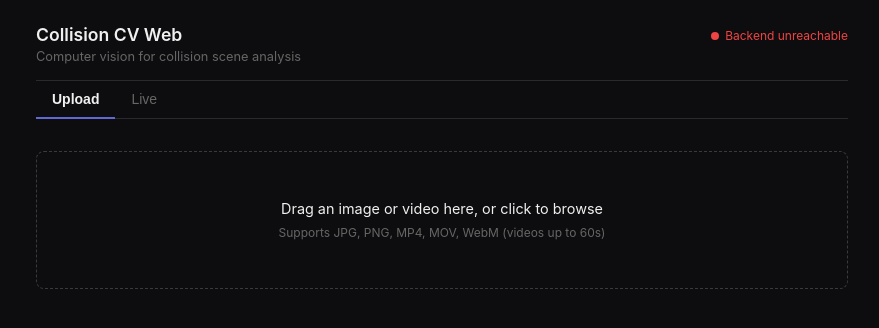
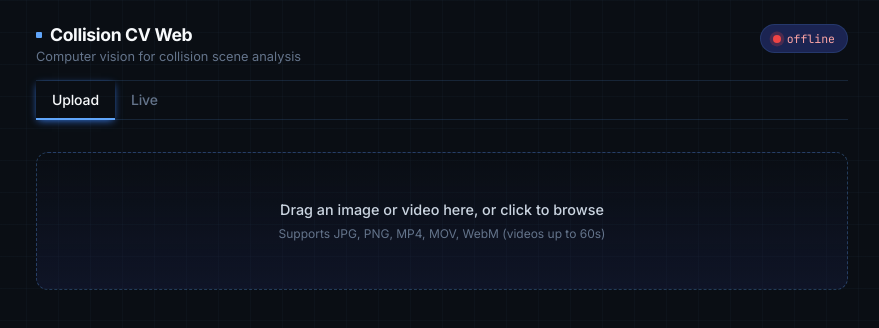
Before and after one commit to dawsdo/collision-cv-web, a React (Vite) app in the folder frontend/: page / in a window 1280 px wide. Shown: the top 328 px of the page, without its empty margins (198-1077 px from the left). Built offline with nearby package versions, Linux system fonts and the light colour scheme; no server answers.

Commit message:
Cleaned up front-end, added navy color palette, changed font to JetBrains Mono, and added grid background texture

```diff
--- a/frontend/index.html
+++ b/frontend/index.html
@@ -1,5 +1,5 @@
 <!doctype html>
-<html lang="en">
+<html lang="en" style="background:#0a0e14">
   <head>
     <meta charset="UTF-8" />
     <link rel="icon" type="image/svg+xml" href="/favicon.svg" />
--- a/frontend/src/App.css
+++ b/frontend/src/App.css
@@ -14,7 +14,7 @@
   align-items: flex-start;
   justify-content: space-between;
   padding: 24px 0 16px;
-  border-bottom: 1px solid #2a2a2c;
+  border-bottom: 1px solid var(--border-subtle);
 }
 
 .app-header__left {
@@ -25,13 +25,27 @@
 
 .app-title {
   font-size: 1.1rem;
-  font-weight: 600;
-  color: #f0f0f0;
+  font-weight: 700;
+  color: var(--text-bright);
+  letter-spacing: -0.02em;
+  display: flex;
+  align-items: center;
+  gap: 8px;
+}
+
+.app-title::before {
+  content: '';
+  display: inline-block;
+  width: 6px;
+  height: 6px;
+  background: var(--accent);
+  border-radius: 1px;
+  flex-shrink: 0;
 }
 
 .app-subtitle {
   font-size: 0.8rem;
-  color: #666;
+  color: var(--text-muted);
 }
 
 .app-content {
@@ -45,9 +59,13 @@
   display: flex;
   align-items: center;
   gap: 6px;
-  padding-top: 4px;
-  font-size: 0.75rem;
-  color: #666;
+  padding: 6px 12px;
+  background: var(--bg-surface-1);
+  border: 1px solid var(--border-subtle);
+  border-radius: 999px;
+  font-size: 0.72rem;
+  color: var(--text-muted);
+  font-family: var(--font-mono);
 }
 
 .backend-status__dot {
@@ -58,17 +76,24 @@
   background: #444;
 }
 
-.backend-status--connected .backend-status__dot { background: #22c55e; }
-.backend-status--unreachable .backend-status__dot { background: #ef4444; }
+.backend-status--connected .backend-status__dot {
+  background: #22c55e;
+  animation: pulse-glow-green 2s ease-in-out infinite;
+}
 
-.backend-status--connected .backend-status__label { color: #22c55e; }
-.backend-status--unreachable .backend-status__label { color: #ef4444; }
+.backend-status--unreachable .backend-status__dot {
+  background: #ef4444;
+  animation: pulse-glow-red 2s ease-in-out infinite;
+}
+
+.backend-status--connected .backend-status__label  { color: var(--text-muted); }
+.backend-status--unreachable .backend-status__label { color: var(--text-error); }
 
 /* ─── Tabs ──────────────────────────────────────────────────────── */
 
 .tabs {
   display: flex;
-  border-bottom: 1px solid #2a2a2c;
+  border-bottom: 1px solid var(--border-subtle);
 }
 
 .tabs__tab {
@@ -78,19 +103,22 @@
   padding: 10px 16px;
   margin-bottom: -1px;
   font-size: 0.875rem;
-  color: #666;
+  font-weight: 500;
+  font-family: var(--font-body);
+  letter-spacing: -0.01em;
+  color: var(--text-muted);
   cursor: pointer;
-  transition: color 0.1s;
+  transition: color 200ms ease, border-color 200ms ease;
 }
 
 .tabs__tab:hover {
-  color: #f0f0f0;
+  color: var(--text-primary);
 }
 
 .tabs__tab--active {
-  color: #f0f0f0;
-  font-weight: 600;
-  border-bottom-color: #5e6ad2;
+  color: var(--text-bright);
+  border-bottom-color: var(--accent);
+  box-shadow: 0 2px 8px -2px var(--accent-glow);
 }
 
 /* ─── UploadMode ────────────────────────────────────────────────── */
@@ -102,21 +130,23 @@
 }
 
 .upload-zone {
-  border: 1px dashed #3a3a3c;
-  border-radius: 8px;
+  border: 1.5px dashed var(--border-strong);
+  border-radius: 12px;
   padding: 48px 32px;
   text-align: center;
   cursor: pointer;
-  transition: border-color 0.15s, background 0.15s;
+  background: linear-gradient(180deg, transparent 0%, rgba(27, 36, 82, 0.3) 100%);
+  transition: border-color 0.15s, background 0.15s, box-shadow 0.15s;
 }
 
 .upload-zone--drag-over {
-  border-color: #5e6ad2;
-  background: rgba(94, 106, 210, 0.06);
+  border-color: var(--accent);
+  background: linear-gradient(180deg, rgba(96, 165, 250, 0.08) 0%, rgba(27, 36, 82, 0.4) 100%);
+  box-shadow: 0 0 32px -8px var(--accent-glow);
 }
 
 .upload-zone--error {
-  border-color: #ef4444;
+  border-color: rgba(239, 68, 68, 0.6);
 }
 
 .upload-zone--processing,
@@ -130,64 +160,95 @@
 
 .upload-zone__title {
   font-size: 0.9rem;
-  color: #f0f0f0;
+  font-weight: 500;
+  color: var(--text-primary);
   margin-bottom: 8px;
 }
 
 .upload-zone__subtitle {
   font-size: 0.75rem;
-  color: #666;
+  color: var(--text-muted);
 }
 
 .upload-zone__error {
   font-size: 0.875rem;
-  color: #ef4444;
+  color: var(--text-error);
 }
 
 .upload-zone__filename {
   font-size: 0.875rem;
-  color: #f0f0f0;
+  color: var(--text-primary);
   margin-bottom: 8px;
 }
 
 .upload-zone__processing {
   font-size: 0.8rem;
-  color: #666;
+  color: var(--text-muted);
+  animation: pulse-opacity 1.5s ease-in-out infinite;
 }
 
 .upload-zone__result-title {
   font-size: 0.9rem;
-  color: #f0f0f0;
+  font-weight: 600;
+  color: var(--text-bright);
   margin-bottom: 16px;
+  display: flex;
+  align-items: center;
+  justify-content: center;
+  gap: 8px;
+}
+
+.upload-zone__result-title::before {
+  content: '';
+  display: inline-block;
+  width: 8px;
+  height: 8px;
+  border: 1.5px solid var(--accent);
+  border-radius: 1px;
+  flex-shrink: 0;
 }
 
 .upload-zone__json {
   text-align: left;
-  background: #111113;
-  border: 1px solid #2a2a2c;
+  background: var(--bg-surface-3);
+  border: 1px solid var(--border-subtle);
   border-radius: 6px;
   padding: 12px;
   font-size: 0.75rem;
-  color: #ccc;
+  font-family: var(--font-mono);
+  color: var(--text-primary);
   overflow: auto;
   max-height: 300px;
   margin-bottom: 16px;
   white-space: pre;
+  scrollbar-width: thin;
+  scrollbar-color: var(--border-subtle) transparent;
+}
+
+.upload-zone__json::-webkit-scrollbar {
+  width: 6px;
+  height: 6px;
+}
+
+.upload-zone__json::-webkit-scrollbar-thumb {
+  background: var(--border-subtle);
+  border-radius: 3px;
 }
 
 .upload-btn {
   background: none;
-  border: 1px solid #2a2a2c;
+  border: 1px solid var(--border-subtle);
   border-radius: 6px;
   padding: 8px 16px;
   font-size: 0.8rem;
-  color: #f0f0f0;
+  font-family: var(--font-body);
+  color: var(--text-primary);
   cursor: pointer;
-  transition: border-color 0.1s;
+  transition: border-color 0.15s;
 }
 
 .upload-btn:hover {
-  border-color: #5e6ad2;
+  border-color: var(--accent);
 }
 
 /* ─── DetectionOverlay + Legend ────────────────────────────────── */
@@ -203,10 +264,10 @@
   display: flex;
   flex-wrap: wrap;
   justify-content: center;
-  gap: 16px;
+  gap: 8px;
   padding: 12px;
   font-size: 0.8rem;
-  color: #999;
+  color: var(--text-muted);
   margin-bottom: 16px;
 }
 
@@ -214,13 +275,22 @@
   display: flex;
   align-items: center;
   gap: 6px;
+  padding: 4px 10px;
+  border: 1px solid var(--border-subtle);
+  border-radius: 999px;
+  background: var(--bg-surface-1);
 }
 
 .legend-swatch {
-  width: 12px;
-  height: 12px;
+  width: 10px;
+  height: 10px;
   border-radius: 2px;
   flex-shrink: 0;
+}
+
+.legend-count {
+  font-family: var(--font-mono);
+  font-size: 0.72rem;
 }
 
 /* ─── Upload result (image complete state) ──────────────────────── */
@@ -263,22 +333,23 @@
   border: none;
   padding: 0;
   cursor: pointer;
-  color: #f0f0f0;
+  color: var(--text-primary);
   display: flex;
   align-items: center;
   justify-content: center;
   flex-shrink: 0;
   line-height: 1;
+  transition: color 150ms ease;
 }
 
 .play-pause-button:hover {
-  color: #5e6ad2;
+  color: var(--accent);
 }
 
 .time-display {
-  font-family: monospace;
+  font-family: var(--font-mono);
   font-size: 0.75rem;
-  color: #999;
+  color: var(--text-muted);
   white-space: nowrap;
   flex-shrink: 0;
 }
@@ -296,7 +367,7 @@
   left: 0;
   right: 0;
   height: 1px;
-  background: #3a3a3c;
+  background: var(--border-subtle);
   top: 50%;
   transform: translateY(-50%);
   pointer-events: none;
@@ -306,7 +377,7 @@
   position: absolute;
   left: 0;
   height: 2px;
-  background: #5e6ad2;
+  background: var(--accent);
   top: 50%;
   transform: translateY(-50%);
   pointer-events: none;
@@ -323,12 +394,12 @@
 
 .scrubber-tick--has-detections {
   height: 8px;
-  background: #777;
+  background: var(--border-strong);
 }
 
 .scrubber-tick--empty {
   height: 4px;
-  background: #444;
+  background: var(--border-subtle);
 }
 
 .scrubber-thumb {
@@ -336,11 +407,16 @@
   width: 10px;
   height: 10px;
   border-radius: 50%;
-  background: #5e6ad2;
+  background: var(--accent);
   top: 50%;
   transform: translate(-50%, -50%);
   cursor: grab;
   z-index: 2;
+  transition: box-shadow 150ms ease;
+}
+
+.scrubber-thumb:hover {
+  box-shadow: 0 0 0 4px rgba(96, 165, 250, 0.25);
 }
 
 .scrubber-thumb:active {
@@ -350,8 +426,9 @@
 /* ─── LiveMode ──────────────────────────────────────────────────── */
 
 .live-mode-card {
-  border: 1px dashed #3a3a3c;
-  border-radius: 8px;
+  background: var(--bg-surface-1);
+  border: 1px solid var(--border-subtle);
+  border-radius: 12px;
   padding: 48px 32px;
   text-align: center;
   display: flex;
@@ -361,69 +438,71 @@
 }
 
 .live-mode-card--error {
-  border-color: #ef4444;
+  border-color: rgba(239, 68, 68, 0.4);
 }
 
 .live-mode-card__title {
   font-size: 0.9rem;
   font-weight: 600;
-  color: #f0f0f0;
+  color: var(--text-bright);
   margin: 0;
 }
 
 .live-mode-card__desc {
   font-size: 0.8rem;
-  color: #aaa;
+  color: var(--text-muted);
   margin: 0;
 }
 
 .live-mode-card__sub {
   font-size: 0.75rem;
-  color: #555;
+  color: var(--text-muted);
   margin: 0 0 8px;
 }
 
 .live-mode-card__error {
   font-size: 0.85rem;
-  color: #ef4444;
+  color: var(--text-error);
   margin: 8px 0;
 }
 
 /* Buttons */
 
 .live-btn {
-  border-radius: 6px;
-  padding: 8px 20px;
+  border-radius: 8px;
+  padding: 12px 28px;
   font-size: 0.85rem;
-  font-weight: 500;
+  font-weight: 600;
+  font-family: var(--font-body);
   cursor: pointer;
   border: none;
-  transition: opacity 0.1s;
-}
-
-.live-btn:hover {
-  opacity: 0.85;
+  transition: transform 100ms ease, box-shadow 200ms ease;
 }
 
 .live-btn--primary {
-  background: #5e6ad2;
-  color: #fff;
+  background: var(--accent);
+  color: var(--bg-canvas);
+}
+
+.live-btn--primary:hover {
+  transform: translateY(-1px);
+  box-shadow: 0 8px 20px -8px var(--accent-glow);
 }
 
 .live-btn--secondary {
-  background: none;
-  border: 1px solid #3a3a3c;
-  color: #ccc;
+  background: var(--bg-surface-2);
+  border: 1px solid var(--border-subtle);
+  color: var(--text-primary);
 }
 
 .live-btn--secondary:hover {
-  border-color: #666;
-  opacity: 1;
+  border-color: var(--border-strong);
 }
 
 .live-btn--sm {
   padding: 5px 14px;
   font-size: 0.78rem;
+  border-radius: 6px;
 }
 
 /* Active state layout */
@@ -442,11 +521,11 @@
   gap: 16px;
   flex-wrap: wrap;
   padding: 8px 12px;
-  background: #111113;
-  border: 1px solid #2a2a2c;
+  background: var(--bg-surface-1);
+  border: 1px solid var(--border-subtle);
   border-radius: 6px;
   font-size: 0.78rem;
-  color: #999;
+  color: var(--text-muted);
 }
 
 .live-stat {
@@ -461,6 +540,16 @@
   height: 7px;
   border-radius: 50%;
   flex-shrink: 0;
+}
+
+.live-stat__dot--connected {
+  animation: pulse-glow-green 2s ease-in-out infinite;
+}
+
+.live-stat__val {
+  font-family: var(--font-mono);
+  font-size: 0.75rem;
+  color: var(--text-primary);
 }
 
 /* Push Stop button to the far right */
@@ -501,6 +590,6 @@
   align-items: center;
   justify-content: center;
   font-size: 0.8rem;
-  color: #555;
+  color: var(--text-muted);
   z-index: 1;
 }
--- a/frontend/src/components/BackendStatus.tsx
+++ b/frontend/src/components/BackendStatus.tsx
@@ -3,9 +3,9 @@ import { useState, useEffect } from 'react'
 type Status = 'checking' | 'connected' | 'unreachable'
 
 const LABELS: Record<Status, string> = {
-  checking: 'Checking...',
-  connected: 'Backend ok',
-  unreachable: 'Backend unreachable',
+  checking: 'checking...',
+  connected: 'online',
+  unreachable: 'offline',
 }
 
 export default function BackendStatus() {
--- a/frontend/src/components/BoundingBoxLayer.tsx
+++ b/frontend/src/components/BoundingBoxLayer.tsx
@@ -53,7 +53,7 @@ export default function BoundingBoxLayer({ detections, imageHeight }: Props) {
               y={candidate.y + fontSize + padding}
               fill="white"
               fontSize={fontSize}
-              fontFamily="sans-serif"
+              fontFamily="'JetBrains Mono', 'SF Mono', monospace"
               fontWeight="600"
             >
               {label}
--- a/frontend/src/components/DetectionLegend.tsx
+++ b/frontend/src/components/DetectionLegend.tsx
@@ -19,7 +19,7 @@ export default function DetectionLegend({ detections }: Props) {
       {classes.map(([cls, count]) => (
         <div key={cls} className="legend-item">
           <div className="legend-swatch" style={{ background: getClassColor(cls) }} />
-          <span>{cls} ({count})</span>
+          <span>{cls} <span className="legend-count">({count})</span></span>
         </div>
       ))}
     </div>
--- a/frontend/src/index.css
+++ b/frontend/src/index.css
@@ -1,13 +1,55 @@
+@import url('https://fonts.googleapis.com/css2?family=Inter:wght@400;500;600;700&family=JetBrains+Mono:wght@400;500;600&display=swap');
+
+:root {
+  --bg-canvas:     #0a0e14;
+  --bg-surface-1:  #1B2452;
+  --bg-surface-2:  #2a3470;
+  --bg-surface-3:  #1a2433;
+  --accent:        #60a5fa;
+  --accent-glow:   #3b82f6;
+  --text-primary:  #cbd5e1;
+  --text-muted:    #64748b;
+  --text-bright:   #f8fafc;
+  --text-error:    #fca5a5;
+  --border-subtle: rgba(96, 165, 250, 0.15);
+  --border-strong: rgba(96, 165, 250, 0.3);
+  --font-body:     'Inter', system-ui, -apple-system, sans-serif;
+  --font-mono:     'JetBrains Mono', 'SF Mono', monospace;
+}
+
 *, *::before, *::after {
   box-sizing: border-box;
   margin: 0;
   padding: 0;
+  -webkit-font-smoothing: antialiased;
+  -moz-osx-font-smoothing: grayscale;
+}
+
+html {
+  background: var(--bg-canvas);
 }
 
 body {
-  background: #0d0d0f;
-  color: #f0f0f0;
-  font-family: -apple-system, BlinkMacSystemFont, 'Segoe UI', Roboto, Helvetica,
-    Arial, sans-serif;
-  -webkit-font-smoothing: antialiased;
+  background-color: var(--bg-canvas);
+  background-image:
+    linear-gradient(rgba(96, 165, 250, 0.03) 1px, transparent 1px),
+    linear-gradient(90deg, rgba(96, 165, 250, 0.03) 1px, transparent 1px);
+  background-size: 32px 32px;
+  color: var(--text-primary);
+  font-family: var(--font-body);
 }
+
+@keyframes pulse-glow-green {
+  0%, 100% { box-shadow: 0 0 0 0 rgba(34, 197, 94, 0.5); }
+  50%       { box-shadow: 0 0 0 6px rgba(34, 197, 94, 0); }
+}
+
+@keyframes pulse-glow-red {
+  0%, 100% { box-shadow: 0 0 0 0 rgba(239, 68, 68, 0.5); }
+  50%       { box-shadow: 0 0 0 6px rgba(239, 68, 68, 0); }
+}
+
+@keyframes pulse-opacity {
+  0%, 100% { opacity: 0.6; }
+  50%       { opacity: 1; }
+}
```
Also changed, not shown: frontend/src/components/LiveMode.tsx (+5 -5 lines).
